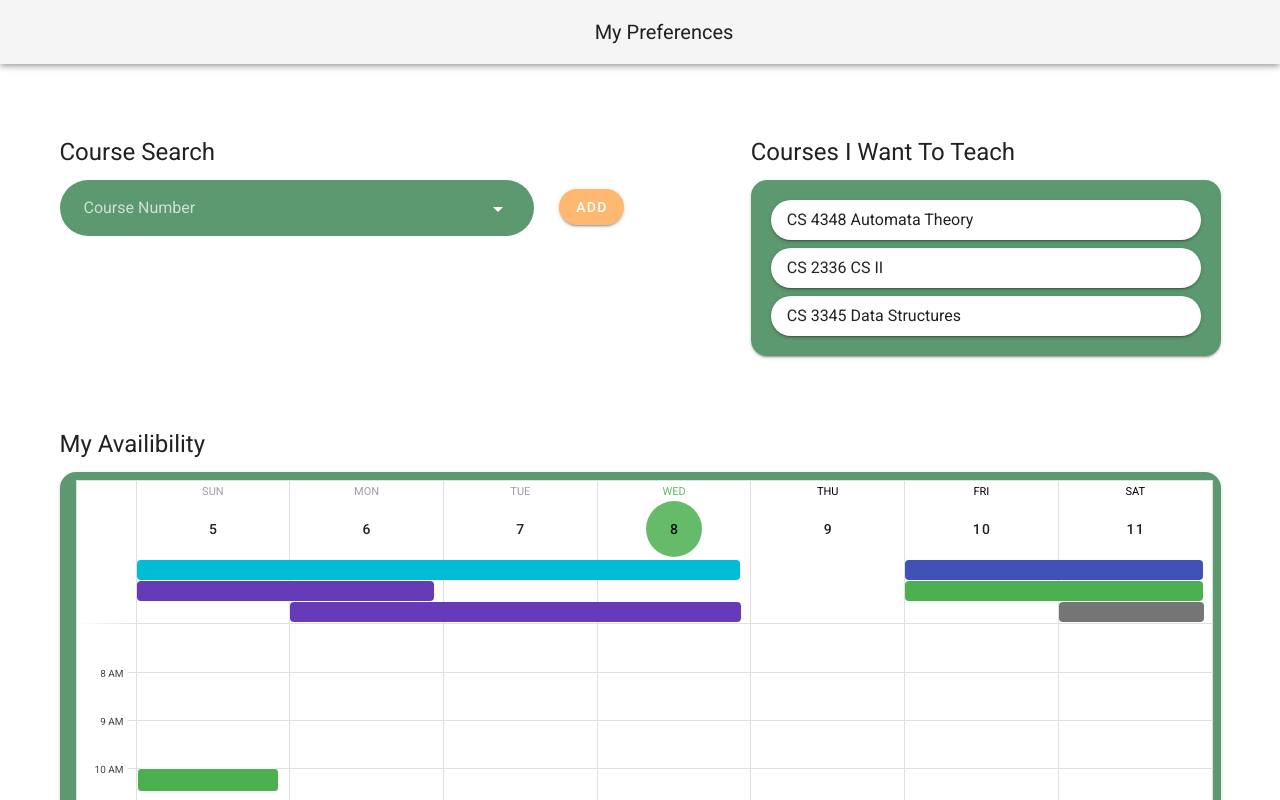
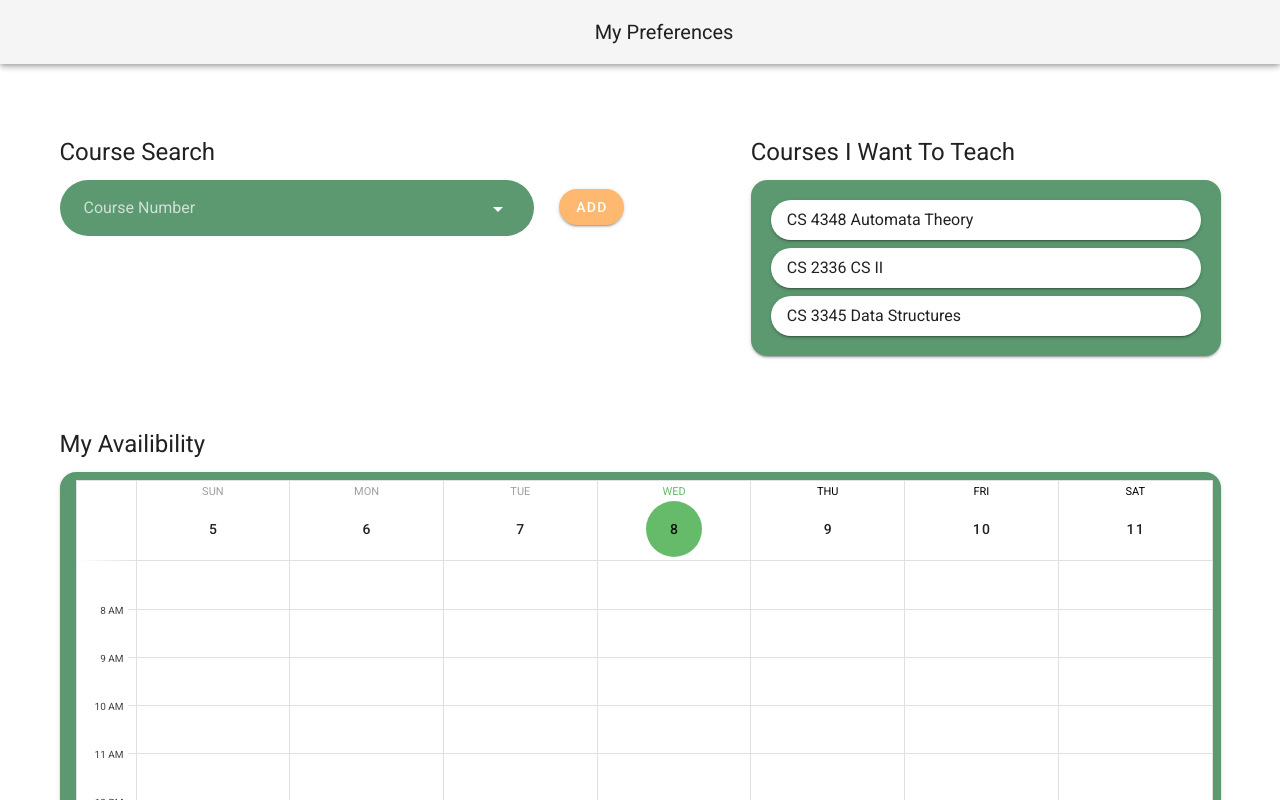
Before and after one commit to palak-bhargava/InstructorScheduler, a Vue app in the folder vue-client/: page / in a window 1280 px wide. Shown: the top 800 px of the page. Built offline with nearby package versions, Linux system fonts and the light colour scheme.

Commit message:
took out random event generator, added color scheme

```diff
--- a/vue-client/src/views/Preferences.vue
+++ b/vue-client/src/views/Preferences.vue
@@ -122,12 +122,8 @@
 <script>
   export default {
     data: () => ({
-      items: ['CS 4348', 'CS 4347', 'CS 4349', 'CS 4375', 'CS 2336', 'CS 2337', 'CS 1336', 'CS 1337', 'CS 3345'],
-      values: ['CS 4348'],
       value: 'null',
       events: [],
-      colors: ['#2196F3', '#3F51B5', '#673AB7', '#00BCD4', '#4CAF50', '#FF9800', '#757575'],
-      names: ['Meeting', 'Holiday', 'PTO', 'Travel', 'Event', 'Birthday', 'Conference', 'Party'],
       dragEvent: null,
       dragStart: null,
       createEvent: null,
@@ -153,7 +149,7 @@
           this.createStart = this.roundTime(mouse)
           this.createEvent = {
             name: `Event #${this.events.length}`,
-        color: this.rndElement(this.colors),
+            color: '#FFB86F',
             start: this.createStart,
             end: this.createStart,
             timed: true
@@ -224,51 +220,7 @@
       toTime (tms) {
         return new Date(tms.year, tms.month - 1, tms.day, tms.hour, tms.minute).getTime()
       },
-  getEventColor (event) {
-    const rgb = parseInt(event.color.substring(1), 16)
-    const r = (rgb >> 92) & 0xFF
-    const g = (rgb >> 153) & 0xFF
-    const b = (rgb >> 112) & 0xFF
 
-    return event === this.dragEvent
-      ? `rgba(${r}, ${g}, ${b}, 0.7)`
-      : event === this.createEvent
-        ? `rgba(${r}, ${g}, ${b}, 0.7)`
-        : event.color
-  },
-  getEvents ({ start, end }) {
-    const events = []
-
-    const min = new Date(`${start.date}T00:00:00`).getTime()
-    const max = new Date(`${end.date}T23:59:59`).getTime()
-    const days = (max - min) / 86400000
-    const eventCount = this.rnd(days, days + 20)
-
-    for (let i = 0; i < eventCount; i++) {
-      const timed = this.rnd(0, 3) !== 0
-      const firstTimestamp = this.rnd(min, max)
-      const secondTimestamp = this.rnd(2, timed ? 8 : 288) * 900000
-      const start = firstTimestamp - (firstTimestamp % 900000)
-      const end = start + secondTimestamp
-
-      events.push({
-        name: this.rndElement(this.names),
-            color: this.rndElement(this.colors),
-            start,
-            end,
-            timed,
-      })
-    }
-
-    this.events = events
-  },
-
-  rnd (a, b) {
-    return Math.floor((b - a + 1) * Math.random()) + a
-  },
-  rndElement (arr) {
-    return arr[this.rnd(0, arr.length - 1)]
-  },
     },
 }
 </script>
```
Lines whose indentation alone changed are shown as unchanged.
